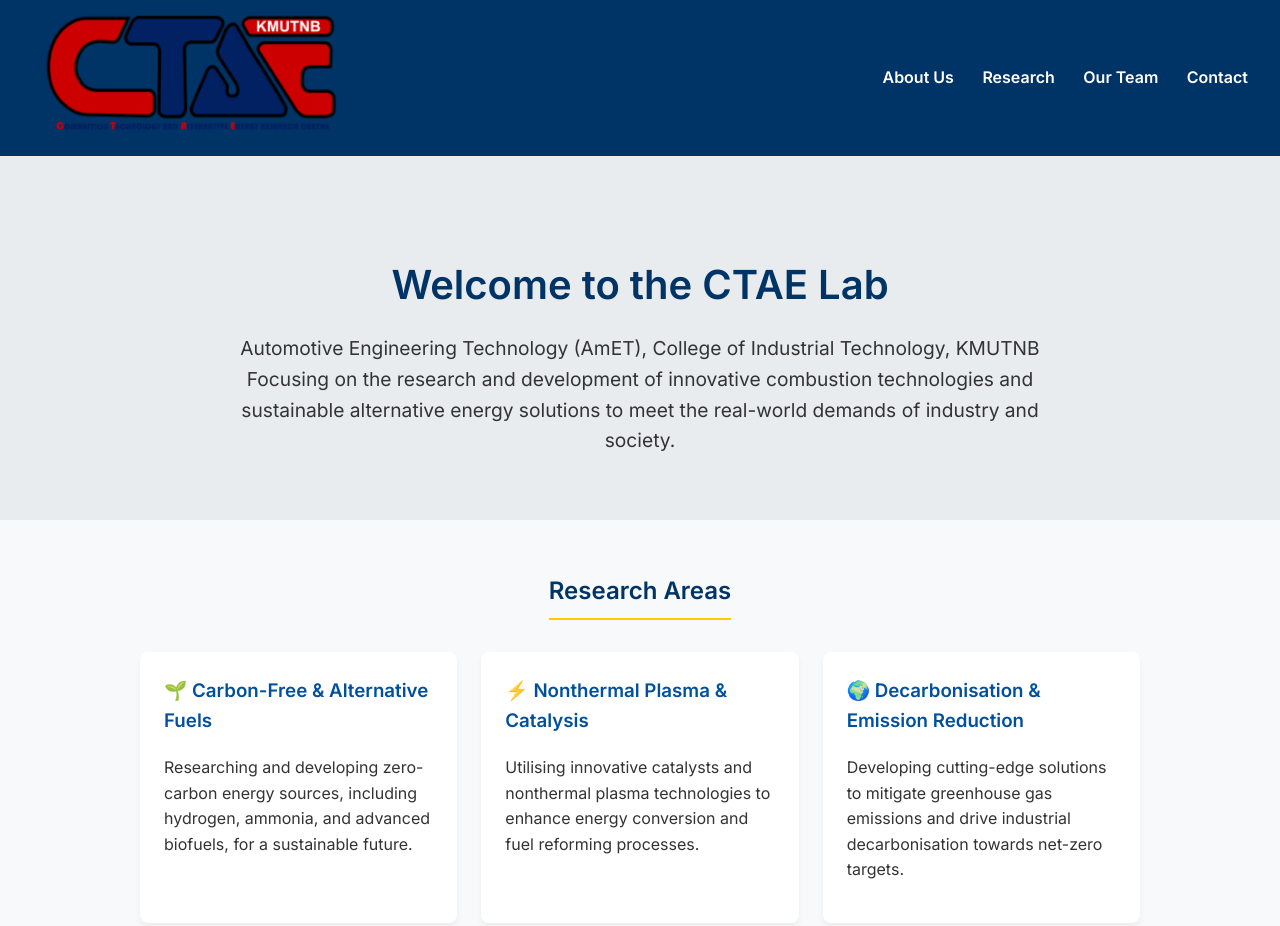
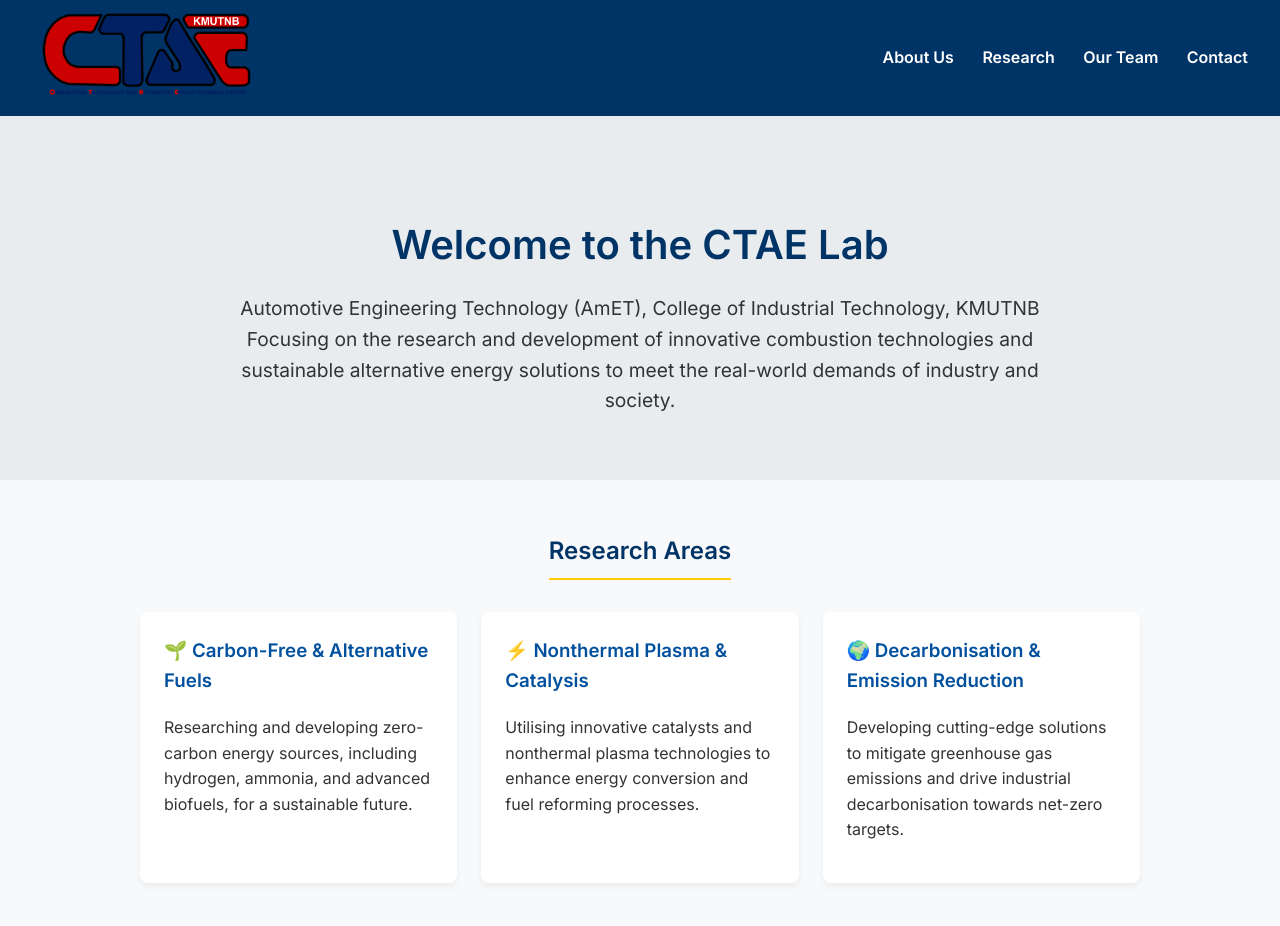
Before and after one commit to ctaecitkmutnb/CTAE_LAB, a plain HTML site: page index.html in a window 1280 px wide. Shown: the top 926 px of the page. Drawn offline with Linux system fonts and the light colour scheme.

Commit message:
Update index.html

```diff
--- a/index.html
+++ b/index.html
@@ -34,7 +34,7 @@
             position: sticky;
             top: 0;
             z-index: 1000;
-            max-height: 150px;
+            max-height: 110px;
         }
 
         /* Logo Container Styles */
@@ -44,7 +44,7 @@
         }
 
         .lab-logo {
-            height: 140px; /* ปรับขนาดความสูงของโลโก้ตรงนี้ */
+            height: 100px; /* ปรับขนาดความสูงของโลโก้ตรงนี้ */
             width: auto;
             transform: scale(2.2);
             transform-origin: left center;
```
